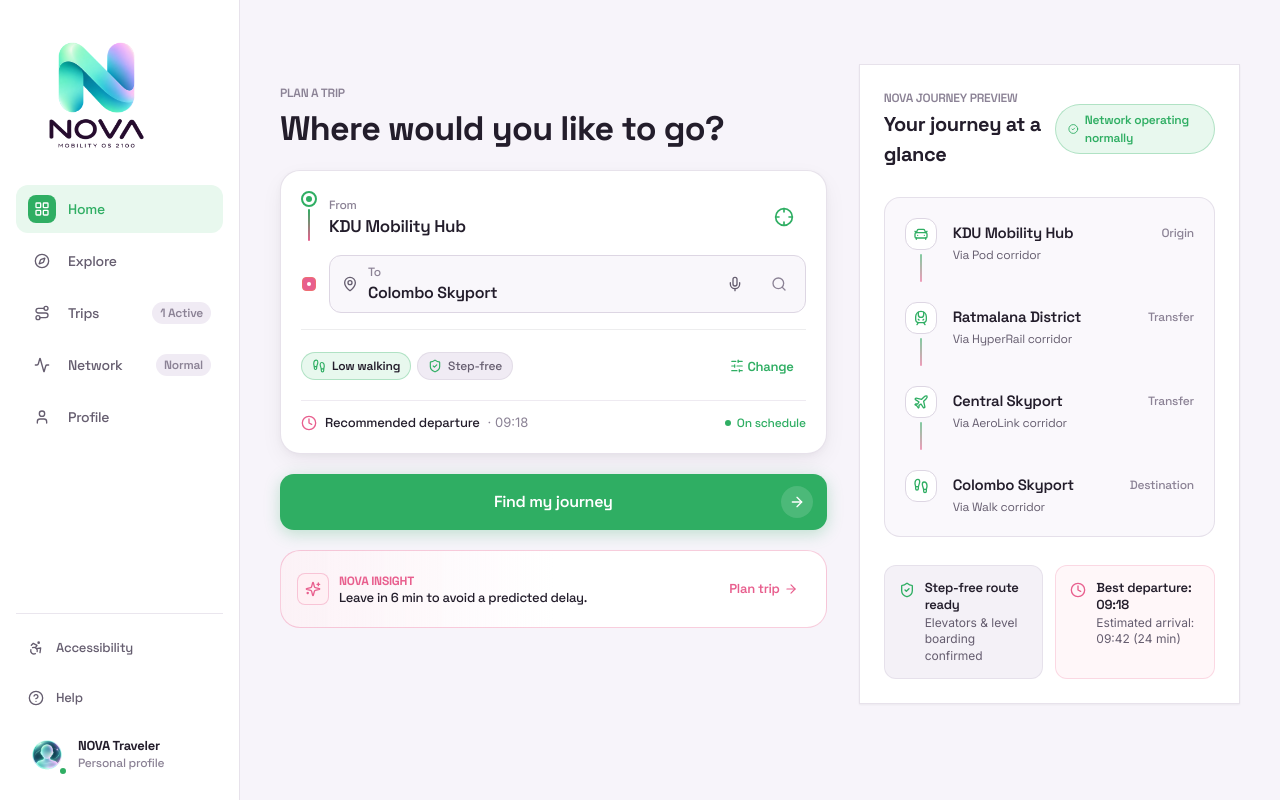
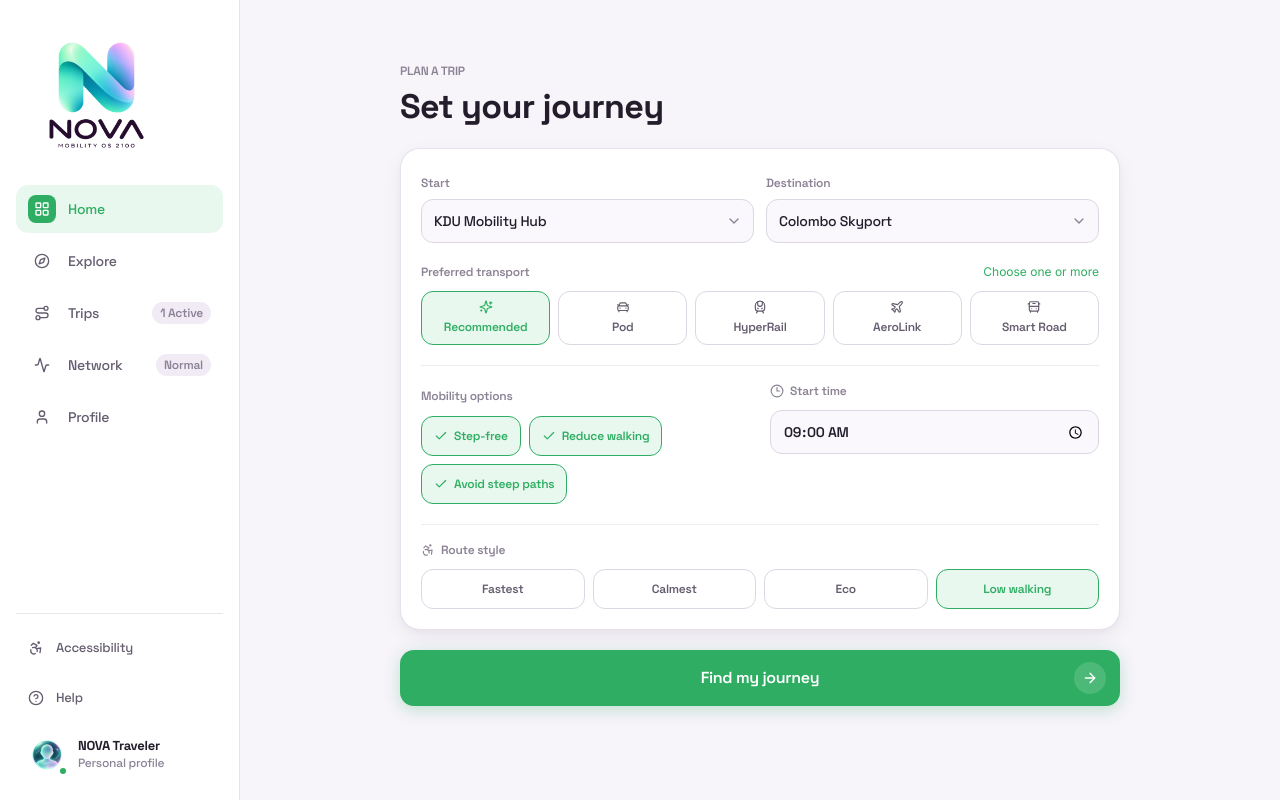
Before and after one commit to dulanprabashwara/Cre8X-3.0, a Next.js app: page / in a window 1280 px wide. Built offline with nearby package versions, Linux system fonts and the light colour scheme.

Commit message:
homepage UI simplify

```diff
--- a/app/page.tsx
+++ b/app/page.tsx
@@ -2,19 +2,16 @@
 
 import React from "react";
 import { useRouter } from "next/navigation";
-import { ArrowRight, Sliders } from "lucide-react";
+import { ArrowRight } from "lucide-react";
 import { AppHeader } from "@/components/shared/AppHeader";
-import { StatusBadge } from "@/components/shared/StatusBadge";
 import { JourneyPlannerCard } from "@/components/home/JourneyPlannerCard";
-import { NovaInsightCard } from "@/components/home/NovaInsightCard";
-import { NovaJourneyPreview } from "@/components/home/NovaJourneyPreview";
 import { PlanningLoadingOverlay } from "@/components/home/PlanningLoadingOverlay";
 import { Button } from "@/components/ui/Button";
 import { useJourney } from "@/context/JourneyContext";
 
 export default function HomePage() {
   const router = useRouter();
-  const { startPlanning, setPreferencesSheetOpen } = useJourney();
+  const { startPlanning } = useJourney();
 
   const handleFindJourney = () => {
     startPlanning(() => {
@@ -23,40 +20,23 @@ export default function HomePage() {
   };
 
   return (
-    <main className="flex-1 flex flex-col w-full max-w-[1240px] mx-auto lg:justify-center py-1 sm:py-2">
+    <main className="flex-1 flex flex-col w-full max-w-[720px] mx-auto justify-center py-1 sm:py-2">
       {/* Mobile-only AppHeader */}
       <div className="md:hidden mb-2">
         <AppHeader />
       </div>
 
-      {/* Main Responsive Grid Layout (>= 1024px: 58% / 42% composition) */}
-      <div className="w-full grid grid-cols-1 lg:grid-cols-12 gap-8 items-start py-2 sm:py-4 my-auto lg:my-auto">
-        {/* Left Column: Primary Journey Planner (~58-60%) */}
-        <div className="lg:col-span-7 flex flex-col space-y-4 sm:space-y-5 max-w-[650px] w-full">
-          {/* Top Bar on Tablet */}
-          <div className="hidden md:flex lg:hidden items-center justify-between gap-3">
-            <StatusBadge />
-            <button
-              type="button"
-              onClick={() => setPreferencesSheetOpen(true)}
-              className="ml-auto inline-flex items-center gap-1.5 min-h-[44px] px-3.5 py-2 rounded-full bg-white border border-nova-border/70 text-[12px] font-heading font-medium text-nova-text-secondary transition-colors hover:bg-nova-surface shadow-2xs"
-            >
-              <Sliders className="w-3.5 h-3.5 text-nova-green" />
-              <span>Preferences</span>
-            </button>
-          </div>
-
-          {/* Task-oriented Heading */}
+      <div className="w-full py-2 sm:py-4">
+        <div className="flex flex-col space-y-4 sm:space-y-5">
           <div>
             <p className="text-[12px] font-heading font-semibold uppercase tracking-[0.14em] text-nova-text-muted">
               Plan a trip
             </p>
             <h1 className="mt-1.5 font-heading text-[28px] sm:text-[34px] font-bold tracking-tight text-nova-text-primary leading-tight">
-              Where would you like to go?
+              Set your journey
             </h1>
           </div>
 
-          {/* Simplified Planner Card */}
           <JourneyPlannerCard />
 
           {/* Primary CTA Button */}
@@ -71,13 +51,6 @@ export default function HomePage() {
             Find my journey
           </Button>
 
-          {/* Compact NOVA Insight Strip */}
-          <NovaInsightCard />
-        </div>
-
-        {/* Right Column: Calm, Non-interactive Preview (~40-42%, Desktop only) */}
-        <div className="hidden lg:block lg:col-span-5 lg:sticky lg:top-6">
-          <NovaJourneyPreview />
         </div>
       </div>
 
--- a/components/home/JourneyPlannerCard.tsx
+++ b/components/home/JourneyPlannerCard.tsx
@@ -2,164 +2,126 @@
 
 import React from "react";
 import {
-  MapPin,
-  Mic,
-  Search,
-  Crosshair,
-  Footprints,
-  ShieldCheck,
-  Clock,
-  SlidersHorizontal,
+  Accessibility,
+  BusFront,
+  CarFront,
+  Check,
+  ChevronDown,
+  Clock3,
+  Plane,
+  Sparkles,
+  TrainFront,
 } from "lucide-react";
 import { useJourney } from "@/context/JourneyContext";
-import { DEFAULT_ORIGIN } from "@/data/destinations";
+import { DEFAULT_ORIGIN, DESTINATIONS } from "@/data/destinations";
+import { cn } from "@/lib/utils";
 
 export function JourneyPlannerCard() {
   const {
     destination,
     routeStyle,
     preferences,
-    setDestinationSheetOpen,
-    setVoiceModalOpen,
-    setPreferencesSheetOpen,
-    showToast,
+    setDestination,
+    setRouteStyle,
+    updatePreferences,
   } = useJourney();
+  const [origin, setOrigin] = React.useState(DEFAULT_ORIGIN.name);
+  const [transport, setTransport] = React.useState<string[]>(["recommended"]);
+  const [departureTime, setDepartureTime] = React.useState("09:00");
 
-  const getRouteStyleLabel = () => {
-    switch (routeStyle) {
-      case "fastest":
-        return "Fastest route";
-      case "calmest":
-        return "Calmest route";
-      case "eco":
-        return "Eco route";
-      case "low_walking":
-      default:
-        return "Low walking";
+  const transportModes = [
+    { id: "recommended", label: "Recommended", icon: Sparkles },
+    { id: "pod", label: "Pod", icon: CarFront },
+    { id: "rail", label: "HyperRail", icon: TrainFront },
+    { id: "aero", label: "AeroLink", icon: Plane },
+    { id: "road", label: "Smart Road", icon: BusFront },
+  ];
+
+  const routeStyles = [
+    { id: "fastest" as const, label: "Fastest" },
+    { id: "calmest" as const, label: "Calmest" },
+    { id: "eco" as const, label: "Eco" },
+    { id: "low_walking" as const, label: "Low walking" },
+  ];
+
+  const mobilityOptions = [
+    { key: "stepFree" as const, label: "Step-free" },
+    { key: "reduceWalking" as const, label: "Reduce walking" },
+    { key: "avoidSteep" as const, label: "Avoid steep paths" },
+  ];
+
+  const toggleTransport = (modeId: string) => {
+    if (modeId === "recommended") {
+      setTransport(["recommended"]);
+      return;
     }
+
+    setTransport((current) => {
+      const concreteModes = current.filter((id) => id !== "recommended");
+      return concreteModes.includes(modeId)
+        ? concreteModes.length > 1
+          ? concreteModes.filter((id) => id !== modeId)
+          : concreteModes
+        : [...concreteModes, modeId];
+    });
   };
 
   return (
-    <div className="w-full bg-white rounded-card p-4 sm:p-5 border border-nova-border/70 shadow-card">
-      <div className="flex flex-col space-y-3">
-        {/* Origin Row */}
-        <div className="flex items-center gap-3">
-          <div className="flex flex-col items-center">
-            <div className="w-4 h-4 rounded-full border-2 border-nova-green flex items-center justify-center bg-white">
-              <div className="w-1.5 h-1.5 rounded-full bg-nova-green" />
-            </div>
-            <div className="w-0.5 h-8 bg-gradient-to-b from-nova-green to-nova-coral my-0.5 rounded-full" />
-          </div>
+    <div className="w-full bg-white rounded-card p-4 sm:p-5 border border-nova-border/70 shadow-card space-y-5">
+      <div className="grid gap-3 sm:grid-cols-2">
+        <label className="space-y-1.5">
+          <span className="text-[12px] font-heading font-semibold text-nova-text-muted">Start</span>
+          <span className="relative block">
+            <select value={origin} onChange={(event) => setOrigin(event.target.value)} className="w-full min-h-11 appearance-none rounded-xl border border-nova-border bg-[#FAF8FC] px-3 pr-9 text-[14px] font-heading font-medium text-nova-text-primary focus:border-nova-green focus:outline-none">
+              <option>{DEFAULT_ORIGIN.name}</option>
+              {DESTINATIONS.map((item) => <option key={`origin-${item.id}`}>{item.name}</option>)}
+            </select>
+            <ChevronDown className="pointer-events-none absolute right-3 top-3.5 h-4 w-4 text-nova-text-muted" />
+          </span>
+        </label>
+        <label className="space-y-1.5">
+          <span className="text-[12px] font-heading font-semibold text-nova-text-muted">Destination</span>
+          <span className="relative block">
+            <select value={destination.id} onChange={(event) => { const next = DESTINATIONS.find((item) => item.id === event.target.value); if (next) setDestination(next); }} className="w-full min-h-11 appearance-none rounded-xl border border-nova-border bg-[#FAF8FC] px-3 pr-9 text-[14px] font-heading font-medium text-nova-text-primary focus:border-nova-green focus:outline-none">
+              {DESTINATIONS.map((item) => <option key={item.id} value={item.id}>{item.name}</option>)}
+            </select>
+            <ChevronDown className="pointer-events-none absolute right-3 top-3.5 h-4 w-4 text-nova-text-muted" />
+          </span>
+        </label>
+      </div>
 
-          <div className="flex-1 min-w-0">
-            <p className="text-[12px] font-heading font-medium text-nova-text-muted">
-              From
-            </p>
-            <h3 className="font-heading font-semibold text-[16px] sm:text-[17px] text-nova-text-primary truncate">
-              {DEFAULT_ORIGIN.name}
-            </h3>
-          </div>
-
-          <button
-            type="button"
-            onClick={() => showToast("GPS updated: KDU Mobility Hub", "info")}
-            className="w-11 h-11 min-w-[44px] min-h-[44px] rounded-xl text-nova-green hover:bg-nova-green-soft border border-transparent hover:border-nova-green/30 flex items-center justify-center transition-colors"
-            aria-label="Use current GPS location"
-            title="Use current GPS"
-          >
-            <Crosshair className="w-5 h-5" />
-          </button>
+      <div className="space-y-2.5">
+        <div className="flex items-center justify-between">
+          <span className="text-[12px] font-heading font-semibold text-nova-text-muted">Preferred transport</span>
+          <span className="text-[12px] text-nova-green">Choose one or more</span>
         </div>
-
-        {/* Destination Row */}
-        <div className="flex items-center gap-3 -mt-1">
-          <div className="w-4 flex justify-center">
-            <div className="w-3.5 h-3.5 rounded-[4px] bg-nova-coral border border-nova-coral-mid flex items-center justify-center">
-              <div className="w-1 h-1 rounded-full bg-white" />
-            </div>
-          </div>
-
-          <div
-            onClick={() => setDestinationSheetOpen(true)}
-            className="flex-1 bg-[#F9F7FB] hover:bg-[#F3EEF8] border border-nova-border rounded-xl pl-3 pr-1 py-1.5 flex items-center justify-between cursor-pointer transition-colors shadow-2xs group min-w-0"
-          >
-            <div className="flex items-center gap-2.5 min-w-0 flex-1 pr-1">
-              <MapPin className="w-4 h-4 text-nova-text-secondary shrink-0 group-hover:text-nova-coral transition-colors" />
-              <div className="min-w-0 flex-1">
-                <p className="text-[12px] font-heading font-medium text-nova-text-muted">
-                  To
-                </p>
-                <span className="font-heading font-semibold text-[15px] sm:text-[16px] text-nova-text-primary truncate block">
-                  {destination.name}
-                </span>
-              </div>
-            </div>
-
-            <div
-              className="flex items-center shrink-0"
-              onClick={(e) => e.stopPropagation()}
-            >
-              <button
-                type="button"
-                onClick={() => setVoiceModalOpen(true)}
-                className="w-11 h-11 min-w-[44px] min-h-[44px] text-nova-text-secondary hover:text-nova-green hover:bg-nova-green-soft rounded-xl flex items-center justify-center transition-colors"
-                aria-label="Voice search destination"
-                title="Voice Search"
-              >
-                <Mic className="w-4 h-4" />
-              </button>
-              <button
-                type="button"
-                onClick={() => setDestinationSheetOpen(true)}
-                className="w-11 h-11 min-w-[44px] min-h-[44px] text-nova-text-muted hover:text-nova-text-primary rounded-xl flex items-center justify-center transition-colors"
-                aria-label="Change destination"
-                title="Change Destination"
-              >
-                <Search className="w-4 h-4" />
-              </button>
-            </div>
-          </div>
+        <div className="grid grid-cols-2 gap-2 sm:grid-cols-5">
+          {transportModes.map((mode) => {
+            const Icon = mode.icon;
+            const selected = transport.includes(mode.id);
+            return <button key={mode.id} type="button" aria-pressed={selected} onClick={() => toggleTransport(mode.id)} className={cn("min-h-11 rounded-xl border px-2 py-2 text-[12px] font-heading font-semibold transition-colors", selected ? "border-nova-green bg-nova-green-soft text-nova-green" : "border-nova-border bg-white text-nova-text-secondary hover:bg-nova-surface")}>{Icon && <Icon className="mx-auto mb-1 h-3.5 w-3.5" />}<span>{mode.label}</span></button>;
+          })}
         </div>
       </div>
 
-      {/* Simplified Preference Summary Row */}
-      <div className="mt-4 pt-3.5 border-t border-nova-divider flex items-center justify-between gap-2">
-        <div className="flex items-center gap-1.5 flex-wrap min-w-0">
-          <span className="inline-flex items-center gap-1.5 px-2.5 py-1 rounded-full bg-nova-green-soft border border-nova-green/30 text-[12px] font-heading font-semibold text-nova-text-primary">
-            <Footprints className="w-3.5 h-3.5 text-nova-green shrink-0" />
-            <span>{getRouteStyleLabel()}</span>
-          </span>
-
-          <span className="inline-flex items-center gap-1.5 px-2.5 py-1 rounded-full bg-nova-surface border border-nova-border/70 text-[12px] font-heading font-medium text-nova-text-secondary">
-            <ShieldCheck className="w-3.5 h-3.5 text-nova-green shrink-0" />
-            <span>{preferences.stepFree ? "Step-free" : "Standard"}</span>
-          </span>
+      <div className="grid gap-5 border-t border-nova-divider pt-4 sm:grid-cols-2">
+        <div className="space-y-2.5">
+          <span className="text-[12px] font-heading font-semibold text-nova-text-muted">Mobility options</span>
+          <div className="flex flex-wrap gap-2">
+            {mobilityOptions.map((option) => { const selected = preferences[option.key]; return <button key={option.key} type="button" aria-pressed={selected} onClick={() => updatePreferences({ [option.key]: !selected })} className={cn("inline-flex min-h-10 items-center gap-1.5 rounded-xl border px-3 text-[12px] font-heading font-semibold", selected ? "border-nova-green bg-nova-green-soft text-nova-green" : "border-nova-border bg-white text-nova-text-secondary")}>{selected && <Check className="h-3.5 w-3.5" />}{option.label}</button>; })}
+          </div>
         </div>
-
-        <button
-          type="button"
-          onClick={() => setPreferencesSheetOpen(true)}
-          className="min-h-[44px] px-2 sm:px-3 inline-flex items-center gap-1 text-[13px] font-heading font-semibold text-nova-green hover:underline shrink-0"
-        >
-          <SlidersHorizontal className="w-3.5 h-3.5" />
-          <span>Change</span>
-        </button>
+        <label className="space-y-2.5">
+          <span className="flex items-center gap-1.5 text-[12px] font-heading font-semibold text-nova-text-muted"><Clock3 className="h-3.5 w-3.5" /> Start time</span>
+          <input type="time" value={departureTime} onChange={(event) => setDepartureTime(event.target.value)} className="min-h-11 w-full rounded-xl border border-nova-border bg-[#FAF8FC] px-3 text-[14px] font-heading font-semibold text-nova-text-primary focus:border-nova-green focus:outline-none" />
+        </label>
       </div>
 
-      {/* Departure / Timing Row */}
-      <div className="mt-3 pt-3 border-t border-nova-border/50 flex items-center justify-between text-[13px] text-nova-text-secondary">
-        <div className="flex items-center gap-2">
-          <Clock className="w-4 h-4 text-nova-coral shrink-0" />
-          <span className="font-heading font-medium text-nova-text-primary">
-            Recommended departure
-          </span>
-          <span className="text-nova-text-muted">· 09:18</span>
+      <div className="space-y-2.5 border-t border-nova-divider pt-4">
+        <span className="flex items-center gap-1.5 text-[12px] font-heading font-semibold text-nova-text-muted"><Accessibility className="h-3.5 w-3.5" /> Route style</span>
+        <div className="grid grid-cols-2 gap-2 sm:grid-cols-4">
+          {routeStyles.map((style) => <button key={style.id} type="button" aria-pressed={routeStyle === style.id} onClick={() => setRouteStyle(style.id)} className={cn("min-h-10 rounded-xl border px-2 text-[12px] font-heading font-semibold", routeStyle === style.id ? "border-nova-green bg-nova-green-soft text-nova-green" : "border-nova-border bg-white text-nova-text-secondary")}>{style.label}</button>)}
         </div>
-
-        <span className="inline-flex items-center gap-1.5 text-[12px] font-heading font-medium text-nova-green">
-          <span className="w-1.5 h-1.5 rounded-full bg-nova-green" />
-          On schedule
-        </span>
       </div>
     </div>
   );
```
